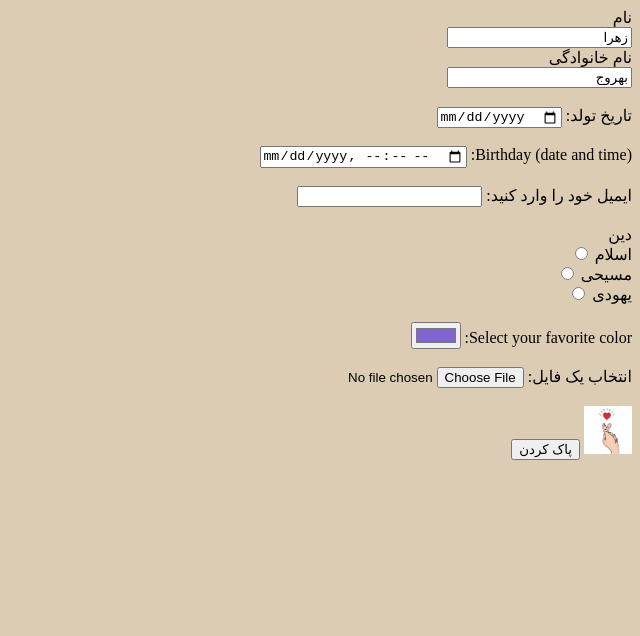
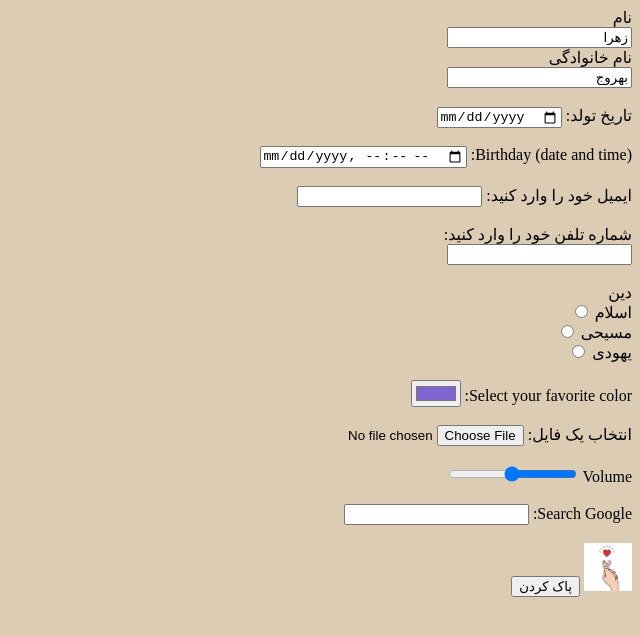
Before and after one commit to ZahraBehruj/learning, a plain HTML site: page htmlForm/index1.html in a window 1280 px wide. Shown: the whole page, without its empty margins (640-1280 px from the left). Drawn offline with Linux system fonts and the light colour scheme.

```diff
--- a/htmlForm/index1.html
+++ b/htmlForm/index1.html
@@ -27,6 +27,10 @@ body{
   <label for="email">ایمیل خود را وارد کنید:</label>
   <input type="email" id="email" name="email"><br><br>
 
+  <label for="phine">شماره تلفن خود را وارد کنید:</label><br>
+  <input type="tel" id="phone" name="phone"  pattern="[0-9]-[0-9]-[0-9]" required><br><br>
+
+
   <!-- <label for="datemin">Enter a date after 2000-01-01:</label>
   <input type="date" id="datemin" name="datemin" min="2000-01-02"><br><br>
 
@@ -47,8 +51,16 @@ body{
  <label for="myfile">انتخاب یک فایل:</label>
   <input type="file" id="myfile" name="myfile"><br><br>
 
+  <label for="vol">Volume</label>
+  <input type="range" id="vol" name="vol"><br><br>
+
+  <!-- سرچ کردن -->
+  <label for="gsearch">Search Google:</label>
+  <input type="search" id="gsearch" name="gsearch"><br><br>
+
 <input type="image" src="hand-signs-meaning-06.jpg" alt="Submit" width="48" height="48">
 <input type="reset" value="پاک کردن">
 </form><br><br>
+
 </body>
 </html>
```
Also changed, not shown: htmlForm/index.html (+3 -0 lines).
